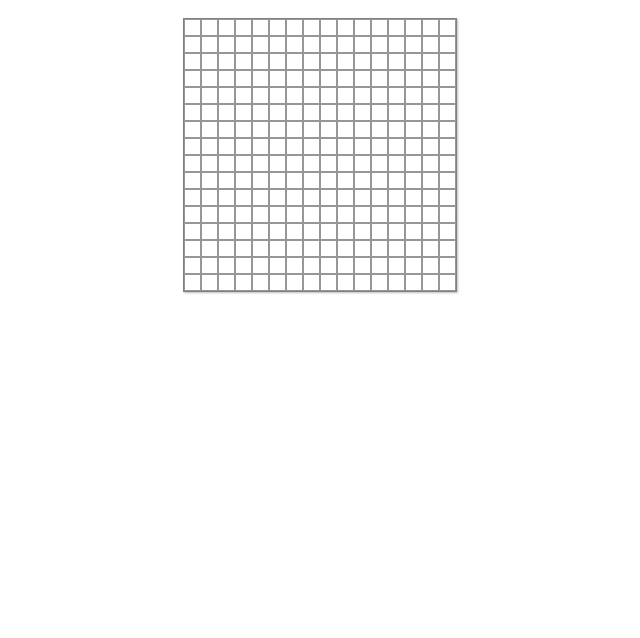
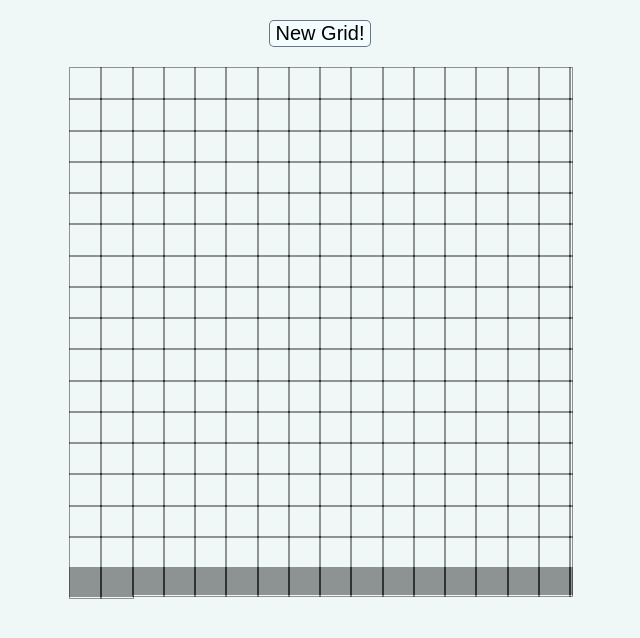
Before and after one commit to gustavoscarl/sketchpad, a plain HTML site: page index.html in a window 1280 px wide. Shown: the whole page, without its empty margins (320-960 px from the left). Drawn offline with Linux system fonts and the light colour scheme.

Commit message:
added create grid function and refactored code

```diff
--- a/index.html
+++ b/index.html
@@ -7,6 +7,7 @@
   <link rel="stylesheet" href="style.css">
 </head>
 <body>
+  <button id="newGrid">New Grid!</button>
   <main class="mainContainer">
 
   </main>
--- a/script.js
+++ b/script.js
@@ -1,18 +1,66 @@
 const container = document.querySelector('.mainContainer')
+let counter = 0;
+let counterDo = 0;
+let gridSize = 16;
 
-for (let i = 0; i <= 255; i++ ) {
-  const div = document.createElement('div')
-  div.classList.add('gridSection')
-  container.appendChild(div)
+  for (let i = 0; i <= 255; i++ ) {
+    const div = document.createElement('div')
+    div.classList.add('gridSection')
+    container.appendChild(div)
+  };
+
+
+
+
+
+
+
+
+// Button for newGrid
+
+const button = document.querySelector('#newGrid')
+
+button.addEventListener('click', function (){
+  gridSection.forEach(function (item) {
+    removeCells()
+  });
+  counter++;
+  gridSize = window.prompt('Escolha o tamanho do seu grid (máximo: 100', 0 );
+  createGrid();
+})
+
+function removeCells() {
+  while(container.firstChild) {
+    container.removeChild(container.firstChild);
+  }
 }
 
-// Add color when hover .gridSection
 
-const gridSection = document.querySelectorAll('.gridSection')
+function createGrid () {
+    let gridWidth = container.offsetWidth / gridSize;
+    container.style.gridTemplateColumns = `repeat(${gridSize}, ${gridWidth}px) 1fr`;
+    container.style.gridTemplateRows = `repeat(${gridSize}, ${gridWidth}px) 1fr 1fr 1fr`;
+  if (gridSize < 4) {
+    container.style.gridTemplateColumns = `repeat(${gridSize},1fr`;
+    container.style.gridTemplateRows = `repeat(${gridSize}, 1fr`;
+  }
+  for (let i = 0; i < gridSize ** 2; i++) {
+    const square = document.createElement('div');
+    square.classList.add('gridSection');
+    container.appendChild(square);
+  }
+  gridSection = document.querySelectorAll('.gridSection');
+  addColorToSquares();
+};
 
+// Add color to existing grid sections
 
-gridSection.forEach (function (item, index) {
-  item.addEventListener('mouseover', function addColor () {
-      item.classList.add('active')
-  })
-});
+function addColorToSquares() {
+  gridSection.forEach(function (item) {
+    item.addEventListener('mouseover', function () {
+      item.classList.add('active');
+    });
+  });
+}
+
+createGrid();
--- a/style.css
+++ b/style.css
@@ -4,14 +4,16 @@ main, div{
 }
 
 body{
-  text-align:center;
+
+  background-color: rgb(239, 248, 247);
 }
 
 .gridSection {
-  height: 15px;
-  width: 15px;
+  height: 100%;
+  width: 100%;
   border: 1px solid rgba(0, 0, 0, 0.411);
-  margin: 0;
+  margin: 0px;
+  padding: 0px;
 }
 
 .active{
@@ -19,12 +21,32 @@ body{
 }
 
 .mainContainer {
-  display: inline-grid;
-  grid-template-columns: repeat(16, 17px);
-  grid-template-rows: repeat(16, 17px);
+  display: grid;
+  grid-template-columns: repeat(auto-fill, minmax(15px, 1fr));
+  grid-template-rows: repeat(auto-fill, minmax(15px, 1fr));
   margin: 10px auto;
   gap: 0px; /* Adding gap between squares */
   padding: 0px; /* Optional padding */
-  border: 1px solid rgba(0, 0, 0, 0.493);
-  box-shadow: 1px 1px 2px 0px #00000041;
+  width: 500px;
+  height: 500px;
+  justify-content: center;
 }
+
+#newGrid {
+  display: grid;
+  margin: 20px auto;
+  font-family: Arial, Helvetica, sans-serif;
+  font-size: 20px;
+  font-weight: 500;
+  border-radius: 5px;
+  border: 1px solid rgba(45, 58, 75, 0.692);
+  background-color: rgb(244, 253, 253);
+  justify-content: center;
+}
+
+#newGrid:hover {
+  background-color: rgb(208, 248, 248);
+  border: 1px solid rgba(82, 105, 136, 0.692);
+  color: rgb(7, 19, 128);
+  transition-duration: 0.5s;
+}
```
